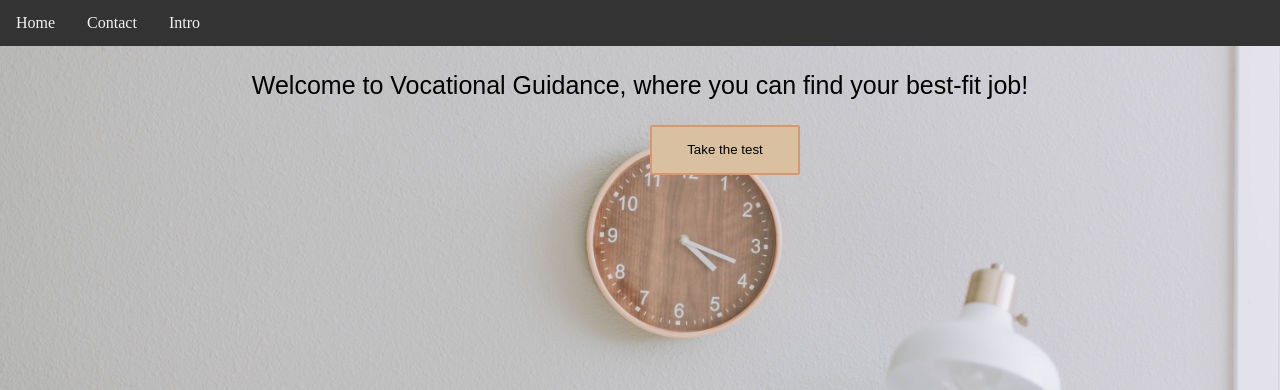
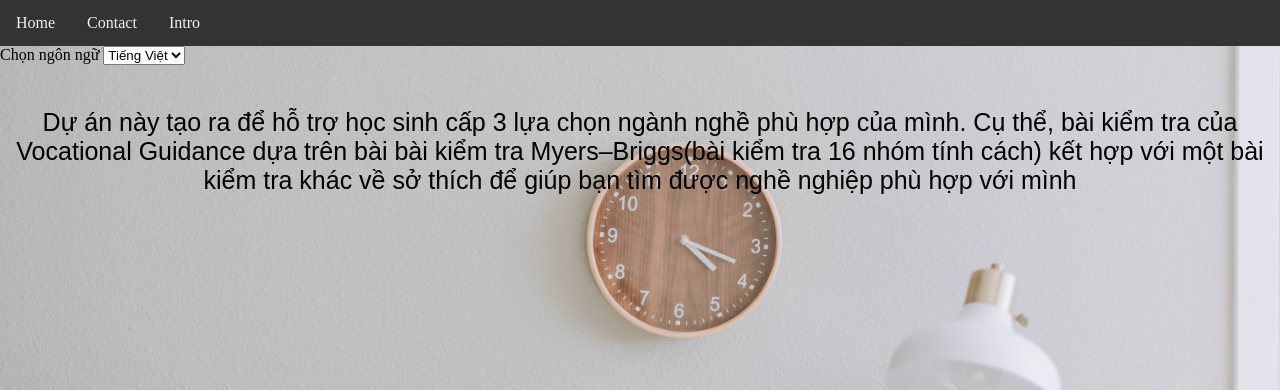
Before and after one commit to R7nX/Vocational-Guidance-System, a Flask app: page / in a window 1280 px wide. Shown: the part 120-510 px from the top of the page. Run offline with Flask 2, Linux system fonts and the light colour scheme; some libraries are stand-ins or nearby versions.

Commit message:
Update homepage.html

```diff
--- a/templates/homepage.html
+++ b/templates/homepage.html
@@ -1,5 +1,5 @@
 <!DOCTYPE html>
-<html lang="en">
+
 <head>
     <meta charset="UTF-8">
     <meta http-equiv="X-UA-Compatible" content="IE=edge">
@@ -14,14 +14,14 @@
     </div>
 
     <div class="topnav">
-      <a href="{{url_for('index')}}">Home</a>
-      <a href="{{url_for('contact')}}">Contact</a>
-      <a href ="{{url_for('intro')}}"> Intro</a>
-
+        <a href="{{url_for('index')}}">Home</a>
+        <a href="{{url_for('contact')}}">Contact</a>
+        <a href ="{{url_for('intro')}}"> Intro</a>
 
     </div>
+
       <script>
-window.onscroll = function() {scrollFunction()};
+ window.onscroll = function() {scrollFunction()};
 
 function scrollFunction() {
   if (document.body.scrollTop > 20 || document.documentElement.scrollTop > 20) {
@@ -31,11 +31,45 @@ function scrollFunction() {
   }
 }
       </script>
-      <p class="intro"><centre>Welcome to Vocational Guidance, where you can find your best-fit job!</centre> </p>
-        <a href="{{url_for('take_test')}}">
-          <button class="test" >Take the test </button>
-        </a>
+        <label for="lang-switch">
+          <span lang="vie"> Chọn ngôn ngữ</span>
+          <span lang="en">Choose language</span>
+      </label>
+      <select id="lang-switch">
+          <option value="en">English</option>
+          <option value="vie" selected>Tiếng Việt</option>
+      </select>
+      <span lang="en">
+        <br><br>
+        <p> This project attempts to create a system that provides a prospective career path for high schoolers. The project includes 2 sections: Myers-Briggs personality test(based on 16 Personalities) and the hobbies test to help you narrow down your career options. </p>
 
+      </span>
+       <span lang="vie">
+    <br><br>
+    <p class="intro"><centre></centre> Dự án này tạo ra để hỗ trợ học sinh cấp 3 lựa chọn ngành nghề phù hợp của mình. Cụ thể, bài kiểm tra của Vocational Guidance dựa trên bài bài kiểm tra Myers–Briggs(bài kiểm tra 16 nhóm tính cách) kết hợp với một bài kiểm tra khác về sở thích để giúp bạn tìm được nghề nghiệp phù hợp với mình
+    </p>
 
+  </span>
+  <script src="https://code.jquery.com/jquery-2.2.4.min.js" integrity="sha256-BbhdlvQf/xTY9gja0Dq3HiwQF8LaCRTXxZKRutelT44=" crossorigin="anonymous"></script>
+<script>
+    $('[lang]').hide(); // hide all lang attributes on start.
+    $('[lang="vie"]').show(); // show just Korean text (you can change it)
+    $('#lang-switch').change(function () { // put onchange event when user select option from select
+        var lang = $(this).val(); // decide which language to display using switch case. The rest is obvious (i think)
+        switch (lang) {
+            case 'en':
+                $('[lang]').hide();
+                $('[lang="en"]').show();
+                break;
+            case 'vie':
+                $('[lang]').hide();
+                $('[lang="vie"]').show();
+                break;
+            default:
+                $('[lang]').hide();
+                $('[lang="vie"]').show();
+        }
+    });
+</script>
 </body>
 </html>
```
